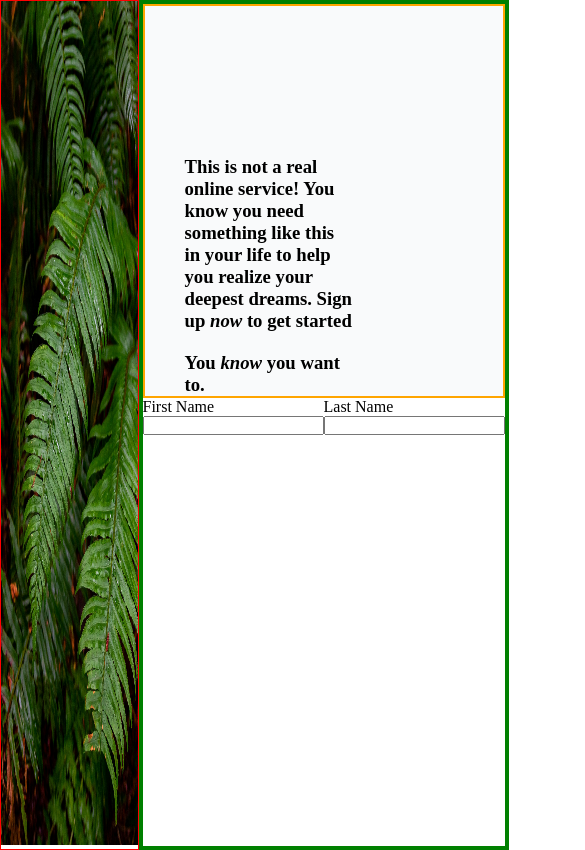
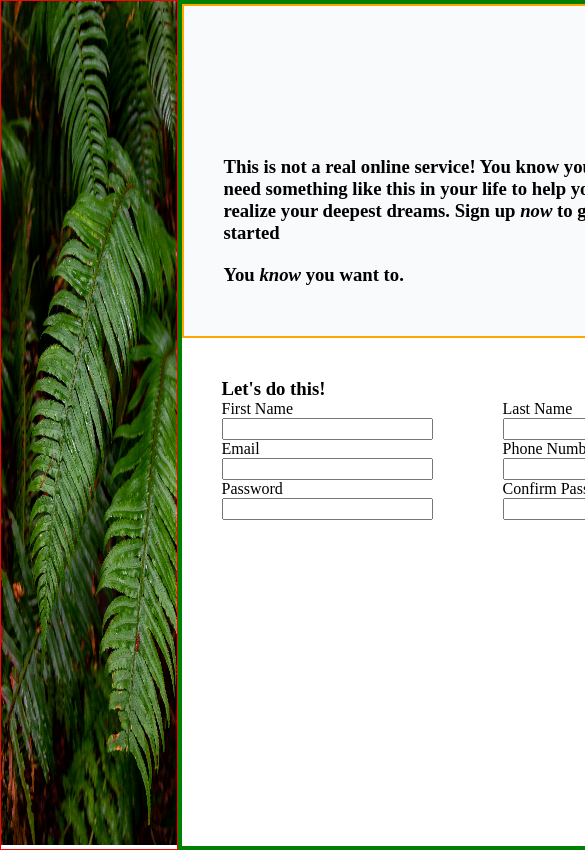
Before and after one commit to zakingslayerv22/odin-signup-form, a plain HTML site: page index.html in a window 390 px wide. Shown: the top 850 px of the page, 585 px wide, since content can reach past the window. Drawn offline with Linux system fonts and the light colour scheme.

Commit message:
Add the remaining form fields
Add the remaining fields for email,
phone number, password and
confirm password - all with their
respective types.

Give the form a padding so it can be
in line withe the introductory text.
Give the label a block display so that
the inputs fields go on a new line.

```diff
--- a/index.html
+++ b/index.html
@@ -25,6 +25,7 @@
             </div>
             <div class="signup-form">
                 <form action="" method="post">
+                    <h3>Let's do this!</h3>
                     <div class="basic-details">
 
                         <div class="fname">
@@ -37,8 +38,31 @@
                             <input type="text" id="last-name" name="last-name" required>
                         </div>
                     </div>
-                    <div class="contact-details"></div>
-                    <div class="password"></div>
+
+
+                    <div class="contact-details">
+                        <div class="email">
+                            <label for="email">Email</label>
+                            <input type="email" id="email" name="email" required>
+                        </div>
+
+                        <div class="phone-number">
+                            <label for="phone">Phone Number</label>
+                            <input type="tel" id="phone" name="phone-number" inputmode="numeric" required>
+                        </div>
+                    </div>
+
+                    <div class="passwords">
+                        <div class="password-1">
+                            <label for="password-1">Password</label>
+                            <input type="password" id="password-1" name="password" required>
+                        </div>
+
+                        <div class="password-2">
+                            <label for="confirm-password">Confirm Password</label>
+                            <input type="password" id="confirm-password" name="confirm-password" required>
+                        </div>
+                    </div>
                 </form>
             </div>
 
--- a/style.css
+++ b/style.css
@@ -6,7 +6,11 @@
 * {
     box-sizing: border-box;
     margin: 0; padding: 0;
+}
 
+input {
+    max-width: 100%;
+    font-size: 100%;
 }
 
 #container {
@@ -18,8 +22,9 @@
     border: 1px solid red;
 }
 
+/* Come back here for responsiveness */
 .sidebar-container > img[alt="sidebar-image"] {
-    max-width: 35vw;
+    max-width: 45vw;
     height: 100vh;
 }
 
@@ -35,8 +40,19 @@
 
 h3 + h3 {
     margin-top: 20px;
+    margin-bottom: 50px;
 }
 
-.basic-details {
+form {
+    padding: 40px;
+}
+
+.basic-details, .contact-details, .passwords {
     display: flex;
+    gap: 70px;
+    /* border: 5px solid black; */
 }
+
+label {
+    display: block;
+}
```
